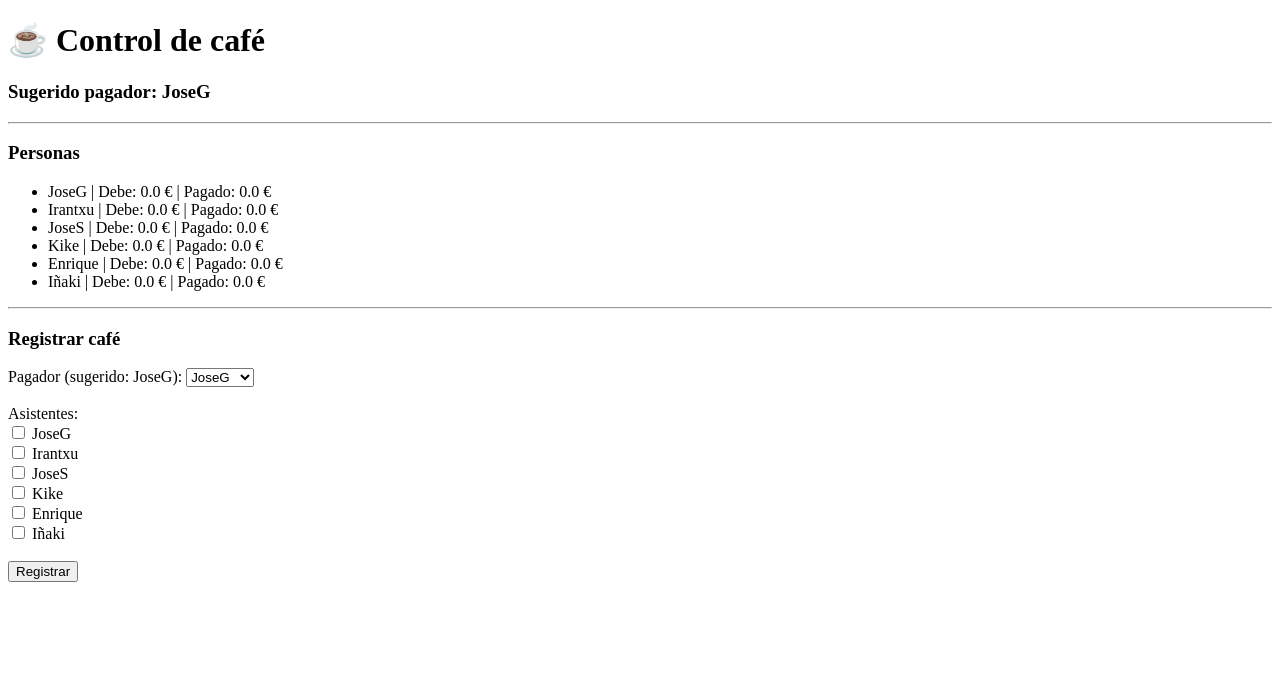
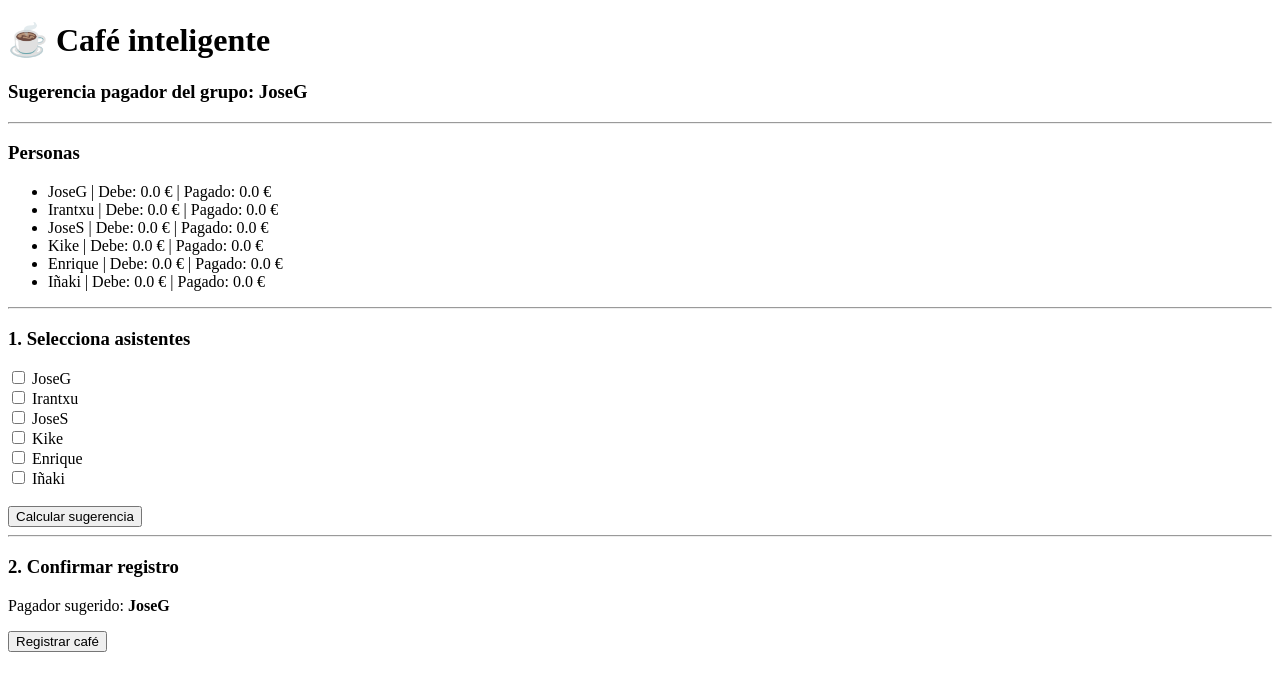
Before and after one commit to f4su/caffe, a Flask app: page / in a window 1280 px wide. Shown: the top 691 px of the page. Run offline with Flask 3, Linux system fonts and the light colour scheme.

Commit message:
Update café tracking interface and forms

```diff
--- a/templates/index.html
+++ b/templates/index.html
@@ -5,9 +5,9 @@
 </head>
 <body>
 
-<h1>☕ Control de café</h1>
+<h1>☕ Café inteligente</h1>
 
-<h3>Sugerido pagador: <b>{{ sugerido }}</b></h3>
+<h3>Sugerencia pagador del grupo: <b>{{ sugerido or "elige asistentes" }}</b></h3>
 
 <hr>
 
@@ -24,33 +24,37 @@
 
 <hr>
 
-<h3>Registrar café</h3>
+<h3>1. Selecciona asistentes</h3>
 
-<form action="/registrar" method="post">
-
-    <label>Pagador (sugerido: {{ sugerido }}):</label>
-    <select name="pagador">
-        {% for p in personas %}
-            <option value="{{ p }}" {% if p == sugerido %}selected{% endif %}>
-                {{ p }}
-            </option>
-        {% endfor %}
-    </select>
-
-    <br><br>
-
-    <label>Asistentes:</label>
-    <br>
-
+<form action="/preview" method="post">
     {% for p in personas %}
-        <input type="checkbox" name="asistentes" value="{{ p }}">
+        <input type="checkbox" name="asistentes" value="{{ p }}"
+        {% if asistentes and p in asistentes %}checked{% endif %}>
         {{ p }} <br>
     {% endfor %}
 
     <br>
+    <button type="submit">Calcular sugerencia</button>
+</form>
 
-    <button type="submit">Registrar</button>
+<hr>
+
+{% if sugerido %}
+<h3>2. Confirmar registro</h3>
+
+<form action="/registrar" method="post">
+
+    <input type="hidden" name="pagador" value="{{ sugerido }}">
+
+    {% for p in asistentes %}
+        <input type="hidden" name="asistentes" value="{{ p }}">
+    {% endfor %}
+
+    <p>Pagador sugerido: <b>{{ sugerido }}</b></p>
+
+    <button type="submit">Registrar café</button>
 </form>
+{% endif %}
 
 </body>
 </html>
```
